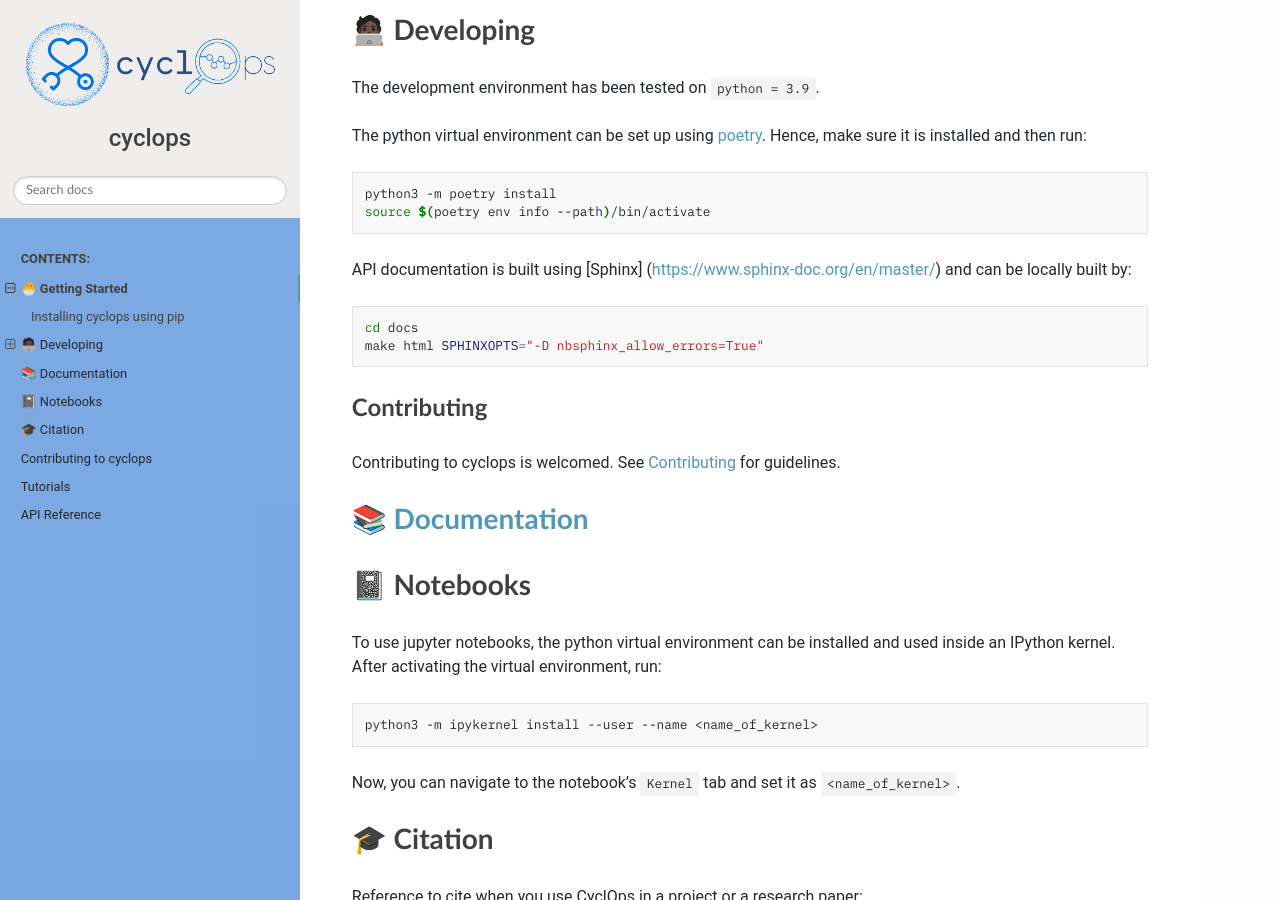
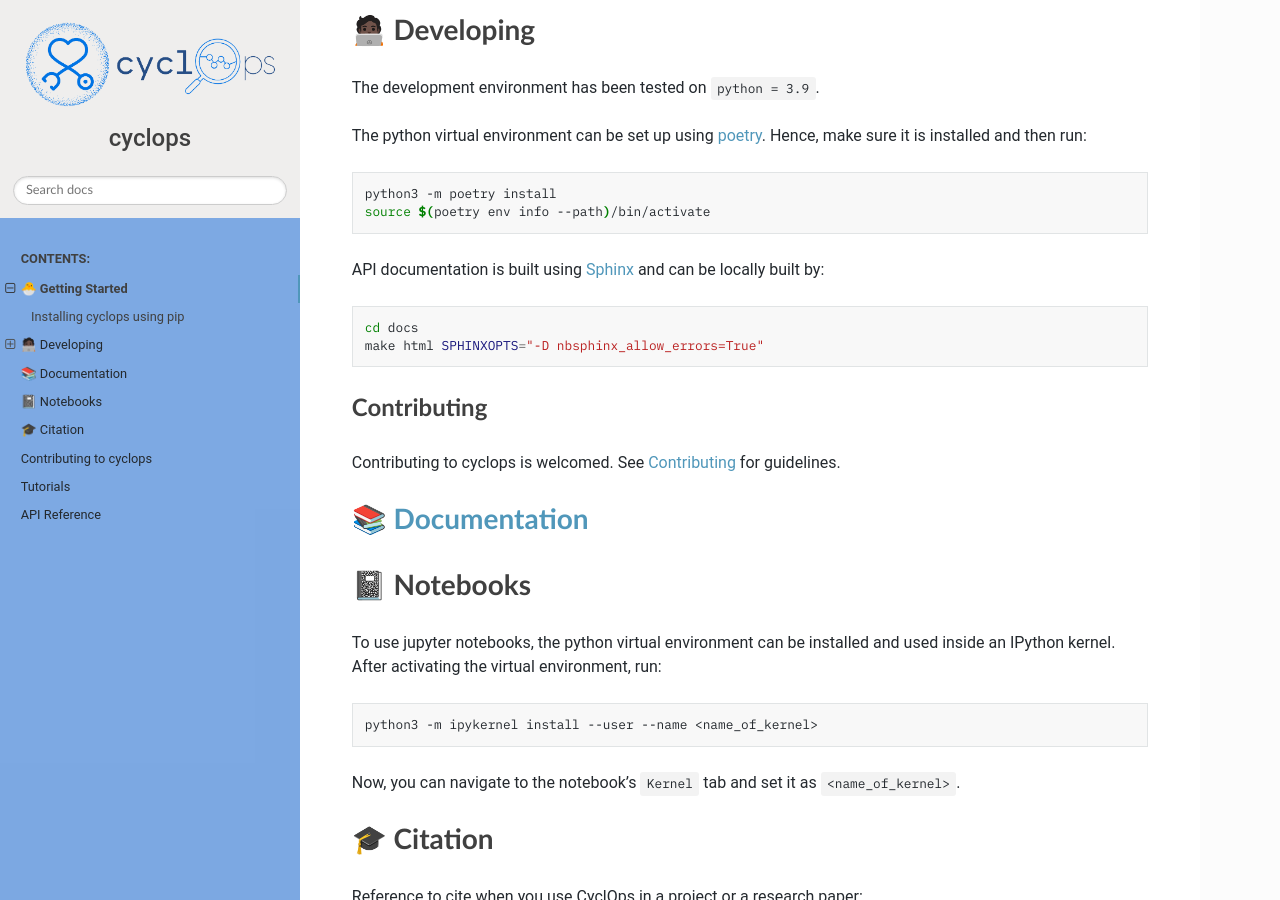
Before and after one commit to VectorInstitute/cyclops, a Sphinx documentation site: the page built from docs/source/intro.rst, in a window 1280 px wide and 900 px high, scrolled down 1551 px. Built offline with Sphinx 7.4.7, drawn with Linux system fonts in a browser that asks for light colours.

```diff
--- a/docs/source/intro.rst
+++ b/docs/source/intro.rst
@@ -72,8 +72,9 @@ sure it is installed and then run:
    python3 -m poetry install
    source $(poetry env info --path)/bin/activate
 
-API documentation is built using [Sphinx]
-(https://www.sphinx-doc.org/en/master/) and can be locally built by:
+API documentation is built using
+`Sphinx <https://www.sphinx-doc.org/en/master/>`__ and can be locally
+built by:
 
 .. code:: bash
 
```
Also changed, not shown: README.md (+1 -1 lines), 1 other file.
